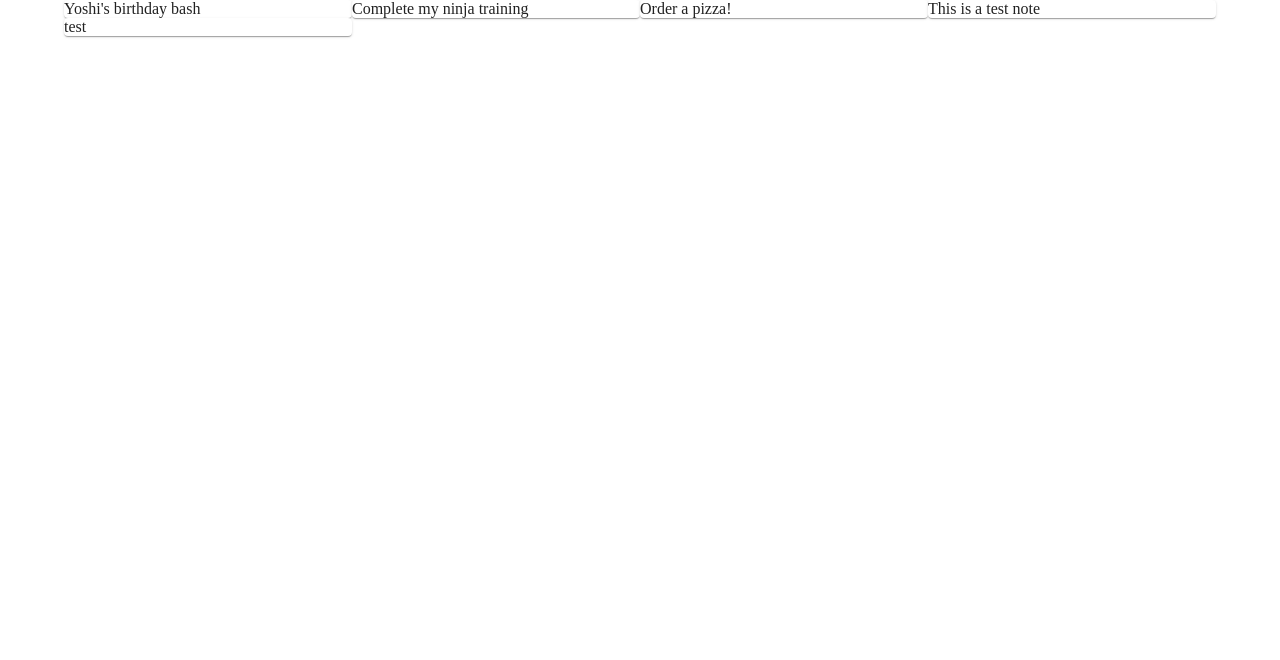
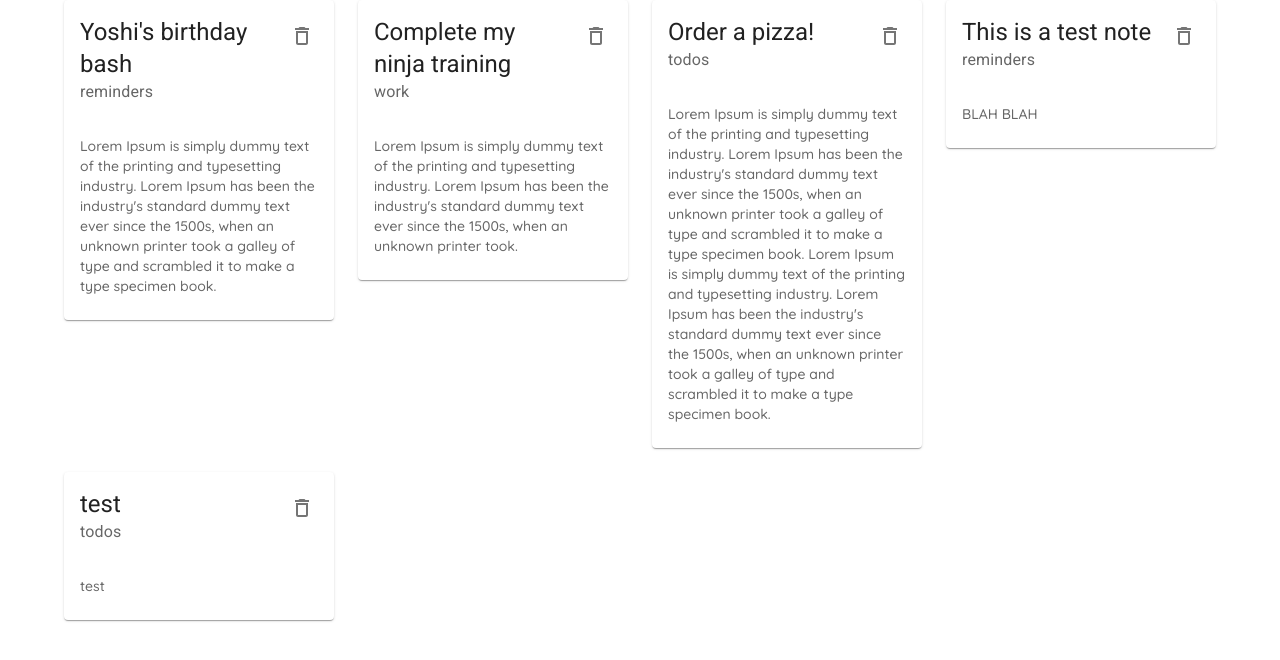
Before and after one commit to CodingWithDude/material-ui-tut, a React (Create React App) app: page / in a window 1280 px wide. Shown: the top 660 px of the page. Built offline with nearby package versions, Linux system fonts and the light colour scheme; data requests are answered from the project's data file.

Commit message:
Created NoteCard component
NoteCard returns a mui card of with note elements

```diff
--- /dev/null
+++ b/src/components/NoteCard.js
@@ -0,0 +1,31 @@
+import React from "react";
+import Card from "@mui/material/Card";
+import CardHeader from "@mui/material/CardHeader";
+import CardContent from "@mui/material/CardContent";
+import { IconButton, Typography } from "@material-ui/core";
+import { DeleteOutline } from "@material-ui/icons";
+
+const NoteCard = ({ note }) => {
+  return (
+    <div>
+      <Card elevation={1}>
+        <CardHeader
+          action={
+            <IconButton onClick={() => console.log("delete", note.title)}>
+              <DeleteOutline />
+            </IconButton>
+          }
+          title={note.title}
+          subheader={note.category}
+        />
+        <CardContent>
+          <Typography variant="body2" color="textSecondary">
+            {note.details}
+          </Typography>
+        </CardContent>
+      </Card>
+    </div>
+  );
+};
+
+export default NoteCard;
--- a/src/pages/Notes.js
+++ b/src/pages/Notes.js
@@ -1,7 +1,7 @@
 import React, { useEffect, useState } from "react";
 import Grid from "@material-ui/core/Grid";
-import Paper from "@material-ui/core/Paper";
 import { Container } from "@material-ui/core";
+import NoteCard from "../components/NoteCard";
 
 export default function Notes() {
   const [notes, setNotes] = useState([]);
@@ -13,10 +13,10 @@
 
   return (
     <Container>
-      <Grid container>
+      <Grid container spacing={3}>
         {notes.map((note) => (
           <Grid item key={note.id} xs={12} md={6} lg={3}>
-            <Paper>{note.title}</Paper>
+            <NoteCard note={note}></NoteCard>
           </Grid>
         ))}
       </Grid>
```
